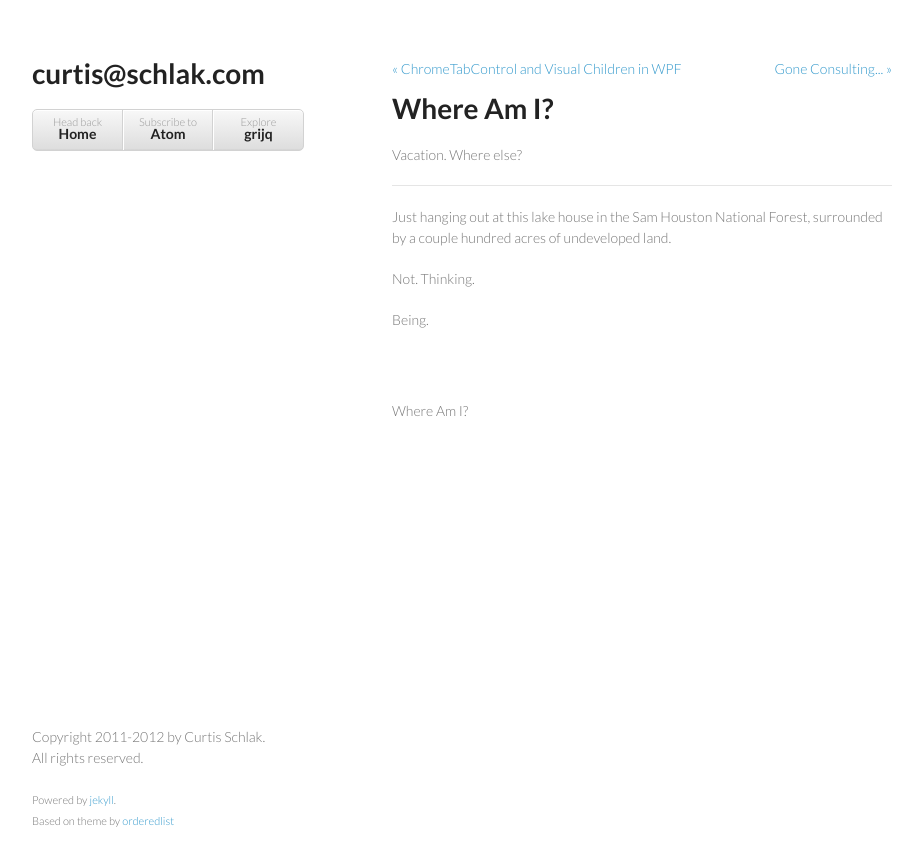
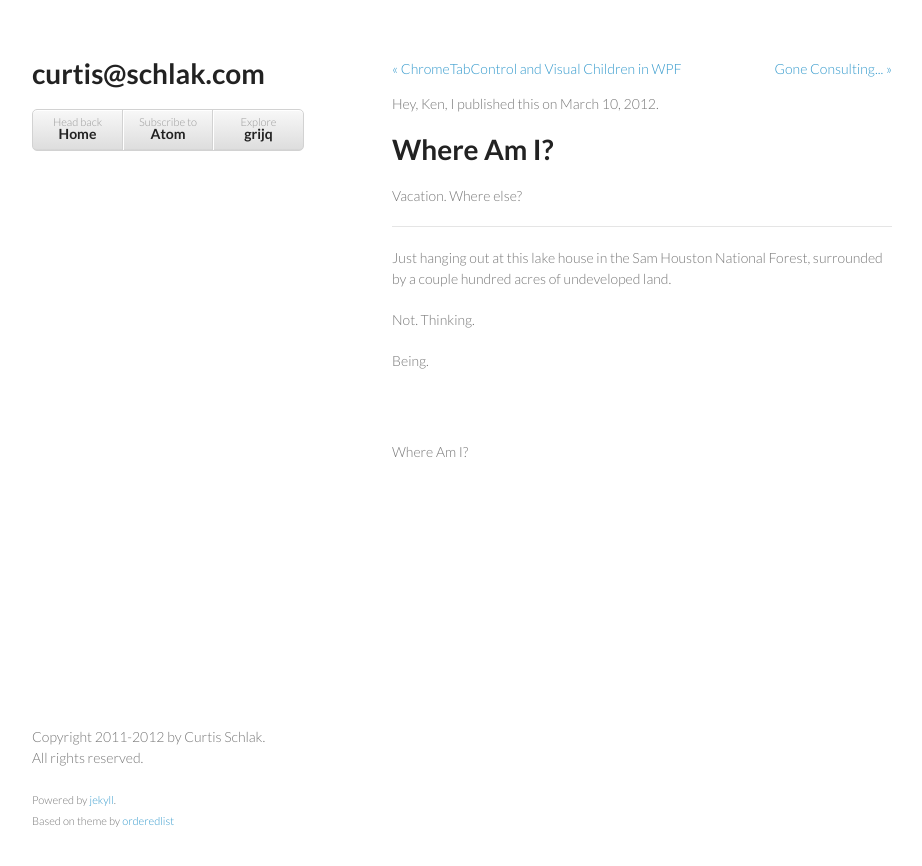
Before and after one commit to roberts-sandbox/test-realist, a Jekyll site: the page built from _posts/2012-03-10-vacation.md, in a window 1280 px wide. Shown: the top 866 px of the page, without its empty margins (178-1100 px from the left). Built offline with Jekyll 4.4.1, drawn with Linux system fonts in a browser that asks for light colours.

Commit message:
Added date to top of post.

```diff
--- a/_layouts/post.html
+++ b/_layouts/post.html
@@ -42,6 +42,9 @@
 						{% endif %}
 					</div>
 				</nav>
+        <p>
+          Hey, Ken, I published this on {{ page.date | date: "%B %d, %Y" }}.
+        </p>
         {{ content }}
       </section>
       <section>
```
